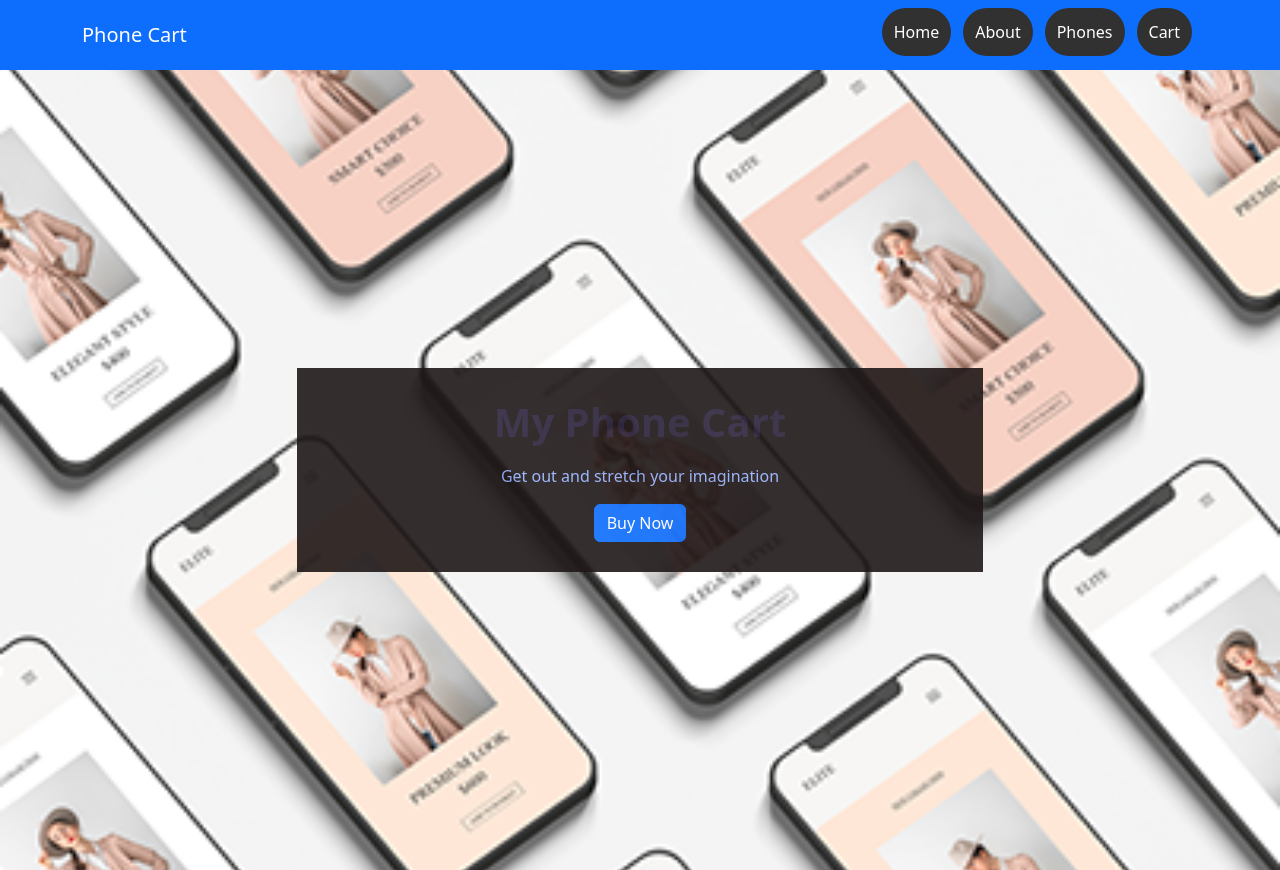
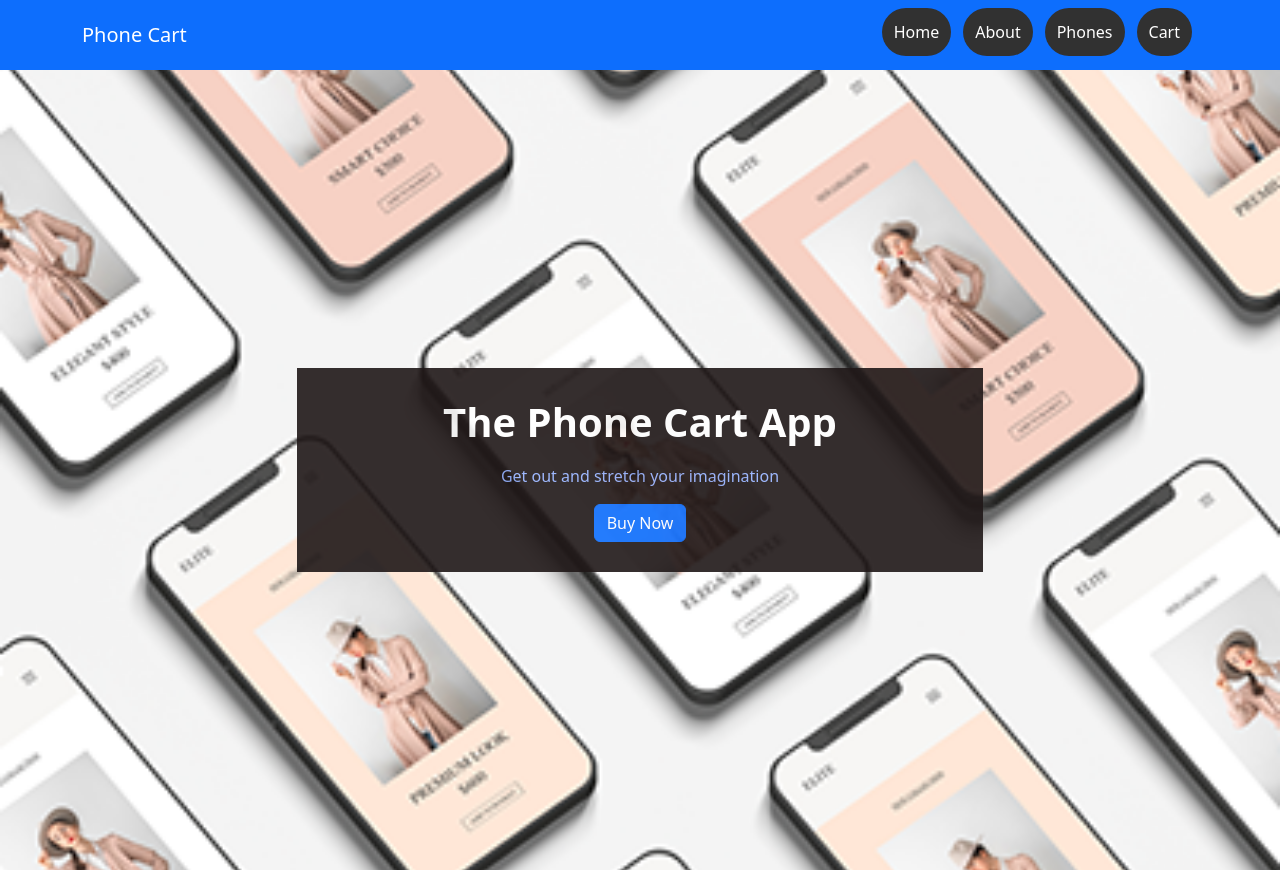
Before and after one commit to luckyligovi/cart-project, a React (Create React App) app: page / in a window 1280 px wide. Built offline with nearby package versions, Linux system fonts and the light colour scheme; no server answers.

Commit message:
style refactoring

```diff
--- a/src/App.css
+++ b/src/App.css
@@ -25,6 +25,10 @@
 
 .mainContainer {
   margin-top: 10px;
+}
+
+h1 {
+  color: #fff !important;
 }
 
 .doctorcard {
--- a/src/components/Home.js
+++ b/src/components/Home.js
@@ -10,7 +10,7 @@ function Home() {
     <article className="home">
       <div className="transbox">
         <section>
-          <h1>My Phone Cart</h1>
+          <h1>The Phone Cart App</h1>
              <div>
               <p>Get out and stretch your imagination</p>
              </div>
```
